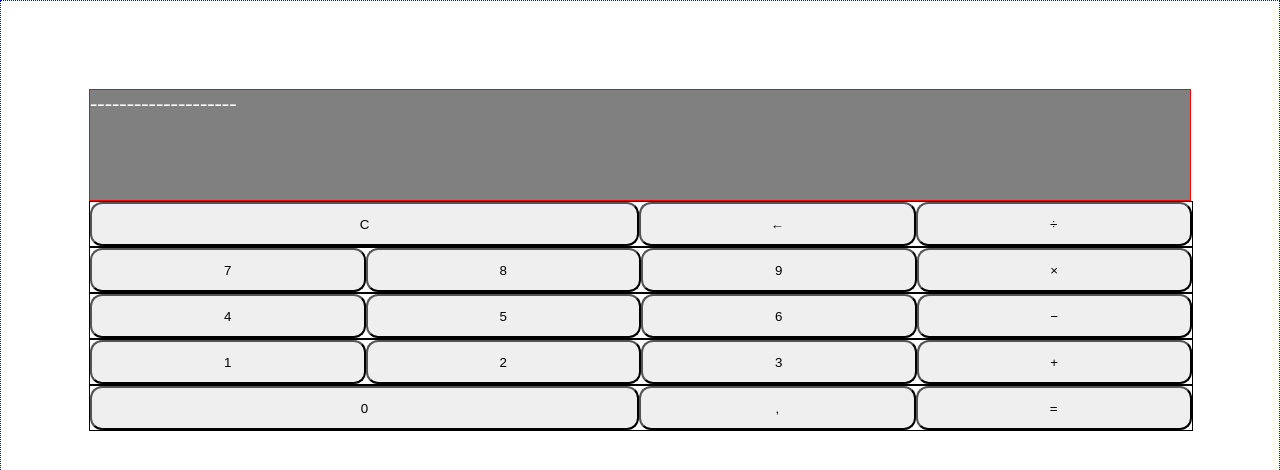
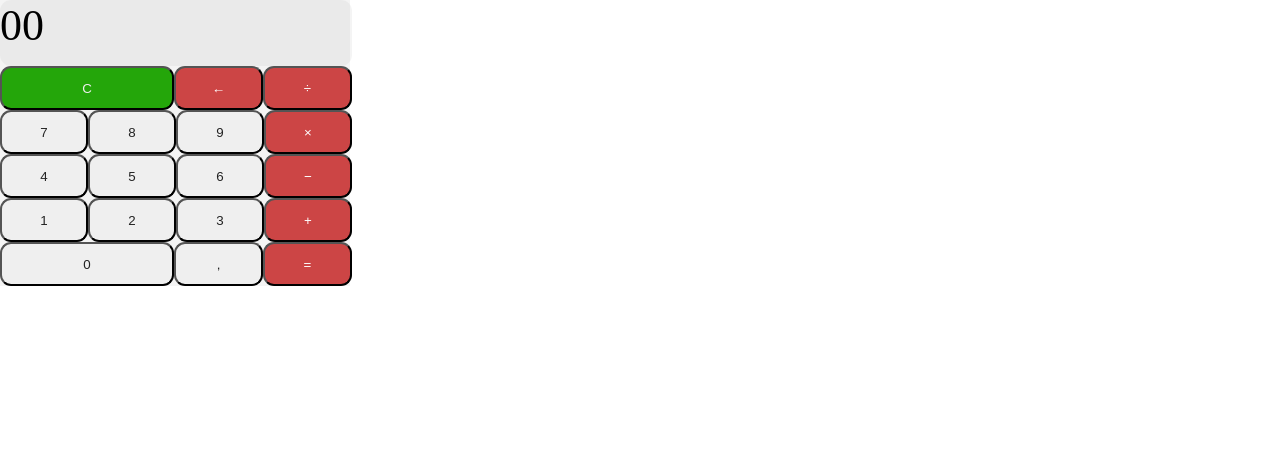
Before and after one commit to MateWojno/CalculatorApp, a plain HTML site: page index.html in a window 1280 px wide. Shown: the top 470 px of the page. Drawn offline with Linux system fonts and the light colour scheme.

```diff
--- a/index.html
+++ b/index.html
@@ -10,35 +10,35 @@
 <body>
     <div class="container">
         <div class="display">
-            --------------------
+           00
         </div>
         <div class="calc-row-buttons">
             <button class="double-button" id="green"> C </button>
-            <button class="single-button"> &larr;  </button>
-            <button class="single-button"> &div; </button>
+            <button class="single-button special"> &larr;  </button>
+            <button class="single-button special"> &div; </button>
         </div>
         <div class="calc-row-buttons">
             <button class="single-button"> 7 </button>
             <button class="single-button"> 8 </button>
             <button class="single-button"> 9 </button>
-            <button class="single-button"> &times; </button>
+            <button class="single-button special"> &times; </button>
         </div>
         <div class="calc-row-buttons">
             <button class="single-button"> 4 </button>
             <button class="single-button"> 5 </button>
             <button class="single-button"> 6 </button>
-            <button class="single-button"> &minus; </button>
+            <button class="single-button special"> &minus; </button>
         </div>
         <div class="calc-row-buttons">
             <button class="single-button"> 1 </button>
             <button class="single-button"> 2 </button>
             <button class="single-button"> 3 </button>
-            <button class="single-button"> &plus; </button>
+            <button class="single-button special"> &plus; </button>
         </div>
         <div class="calc-row-buttons">
             <button class="double-button"> 0 </button>
             <button class="single-button"> , </button>
-            <button class="single-button"> &equals; </button>
+            <button class="single-button special"> &equals; </button>
         </div>
 
         <!-- <div class="footer">
--- a/styles.css
+++ b/styles.css
@@ -9,33 +9,53 @@
     height: 100%;
     font-size: 22px;
     /* background-color: rgba(0,0,0, 0.95); */
+    /* background-color: #343434; */
 }
 
 .container {
-    padding: 4rem;
-    border: 1px dotted blue;
+    background: rgba(150,150,150, 0.1);
+    width: 350px;
+    /* padding: 2rem; */
+    /* border: 1px dotted blue; */
 }
 
 .display {
-    height: 5rem;
-    background: gray;
-    color: white;
-    border: 1px solid red;
+    height: 3rem;
+    overflow: auto;
+    width: 16rem;
+    background: rgba(150,150,150, 0.1);
+    font-size: 2rem;
+    border-radius: 0.5rem;
+    /* float: right; */
+
 }
 
 .calc-row-buttons {
-    border: 1px solid black;
-    width: 100%;
+    /* border: 1px solid black; */
+    width: 16rem;
     height: 2rem;
     display: flex;
 }
 
 .double-button {
     flex: 2;
-    border-radius: 12px;
+    border-radius: 0.5rem;
+    color: #232323;
 }
 
 .single-button {
     flex: 1;
-    border-radius: 12px;
+    border-radius: 0.5rem;
+    color: #232323;
 }
+
+
+#green {
+    background-color: rgb(36, 166, 10);
+    color: #efefef;
+}
+
+.special {
+    background-color: rgba(200, 50, 50, 0.9);
+    color: #fff;
+}
```
